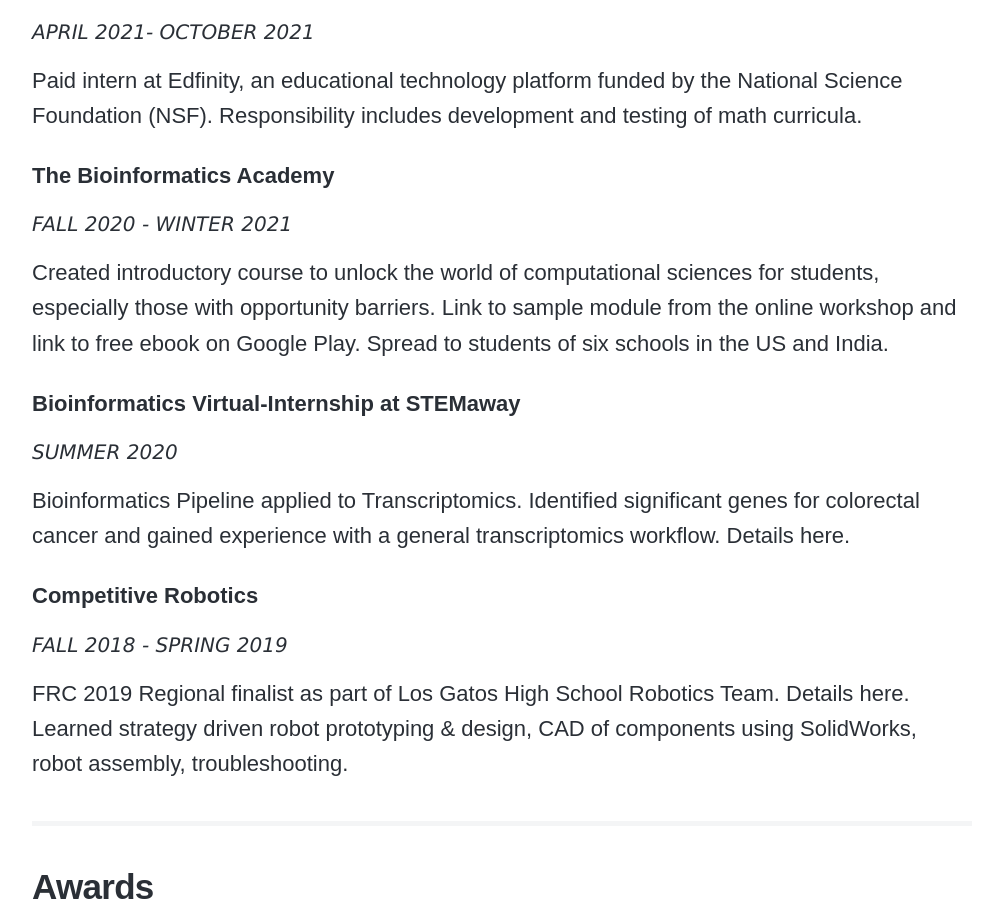
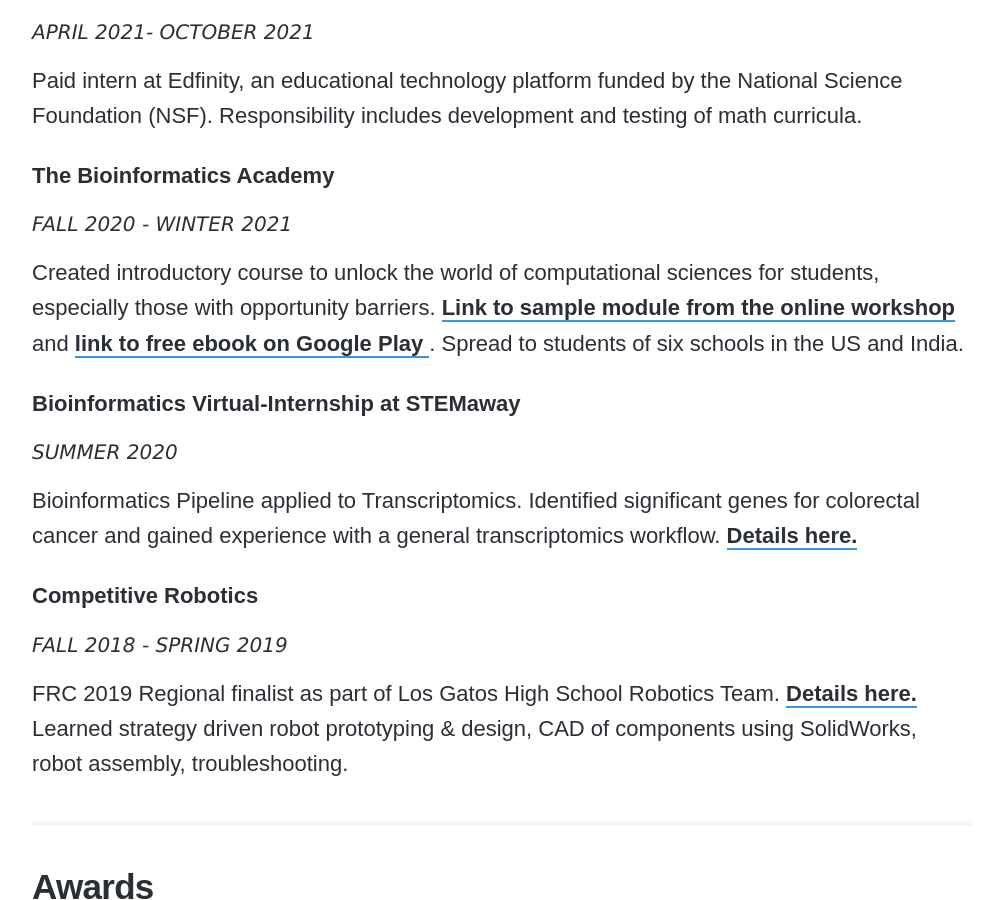
Before and after one commit to disha-22/disha-22.github.io, a Jekyll site: the page built from _pages/Resume.md, in a window 1280 px wide and 900 px high, scrolled down 1795 px. Shown: the whole window, without its empty margins (138-1131 px from the left). Built offline with Jekyll 4.4.1, drawn with Linux system fonts in a browser that asks for light colours; nearby versions of some CDN libraries; some web fonts are replaced; part of the change alters nothing that is shown.

```diff
--- a/_pages/Resume.md
+++ b/_pages/Resume.md
@@ -30,7 +30,7 @@ featured_image: /images/resume3.jpg
 <h2>Projects/ Internships</h2>
 <h4> Bioinformatics Project Management Lead at STEMaway </h4>
 <p style="font-family:verdana; font-size:20px"><em class="date">SUMMER 2021</em></p>
-Student lead at STEMaway, a virtual-internship platform to prepare students for tech careers. Responsibilities included project management and app development for an R Shiny app to guide users through an interactive transcriptomics pipeline. <a href = "https://bi-stem-away.github.io/sMAP/">Link to GitHub page. </a>
+Student lead at STEMaway, a virtual-internship platform to prepare students for tech careers. Responsibilities included project management and app development for an R Shiny app to guide users through an interactive transcriptomics pipeline. <a href = "https://bi-stem-away.github.io/sMAP/">Link to GitHub page.</a>
 <br>
 <h4> Math Intern at Edfinity </h4>
 <p style="font-family:verdana; font-size:20px"><em class="date">APRIL 2021- OCTOBER 2021</em></p>
@@ -38,15 +38,15 @@ Paid intern at Edfinity, an educational technology platform funded by the Nation
 <br>
 <h4> The Bioinformatics Academy </h4>
 <p style="font-family:verdana; font-size:20px"><em class="date">FALL 2020 - WINTER 2021</em></p>
-Created introductory course to unlock the world of computational sciences for students, especially those with opportunity barriers. Link to sample module from the online workshop and link to free ebook on Google Play. Spread to students of six schools in the US and India.
+Created introductory course to unlock the world of computational sciences for students, especially those with opportunity barriers. <a href="https://beginnerbioinformatics.com/courses/the-pipeline/lessons/top-table-visualizations">Link to sample module from the online workshop </a> and <a href="https://play.google.com/store/books/details/Disha_Chauhan_The_Bioinformatics_Academy?id=9vg8EAAAQBAJ">link to free ebook on Google Play </a>. Spread to students of six schools in the US and India.
 <br>
 <h4> Bioinformatics Virtual-Internship at STEMaway </h4>
 <p style="font-family:verdana; font-size:20px"><em class="date">SUMMER 2020</em></p>
-Bioinformatics Pipeline applied to Transcriptomics. Identified significant genes for colorectal cancer and gained experience with a general transcriptomics workflow. Details here.
+Bioinformatics Pipeline applied to Transcriptomics. Identified significant genes for colorectal cancer and gained experience with a general transcriptomics workflow. <a href="https://disha-22.github.io/project/bio">Details here. </a>
 <br>
 <h4> Competitive Robotics </h4>
 <p style="font-family:verdana; font-size:20px"><em class="date">FALL 2018 - SPRING 2019</em></p>
-FRC 2019 Regional finalist as part of Los Gatos High School Robotics Team. Details here. Learned strategy driven robot prototyping & design, CAD of components using SolidWorks, robot assembly, troubleshooting.
+FRC 2019 Regional finalist as part of Los Gatos High School Robotics Team. <a href="https://disha-22.github.io/project/robotics">Details here.</a> Learned strategy driven robot prototyping & design, CAD of components using SolidWorks, robot assembly, troubleshooting.
 
 <hr style="height:5px;color:black">
 
```
